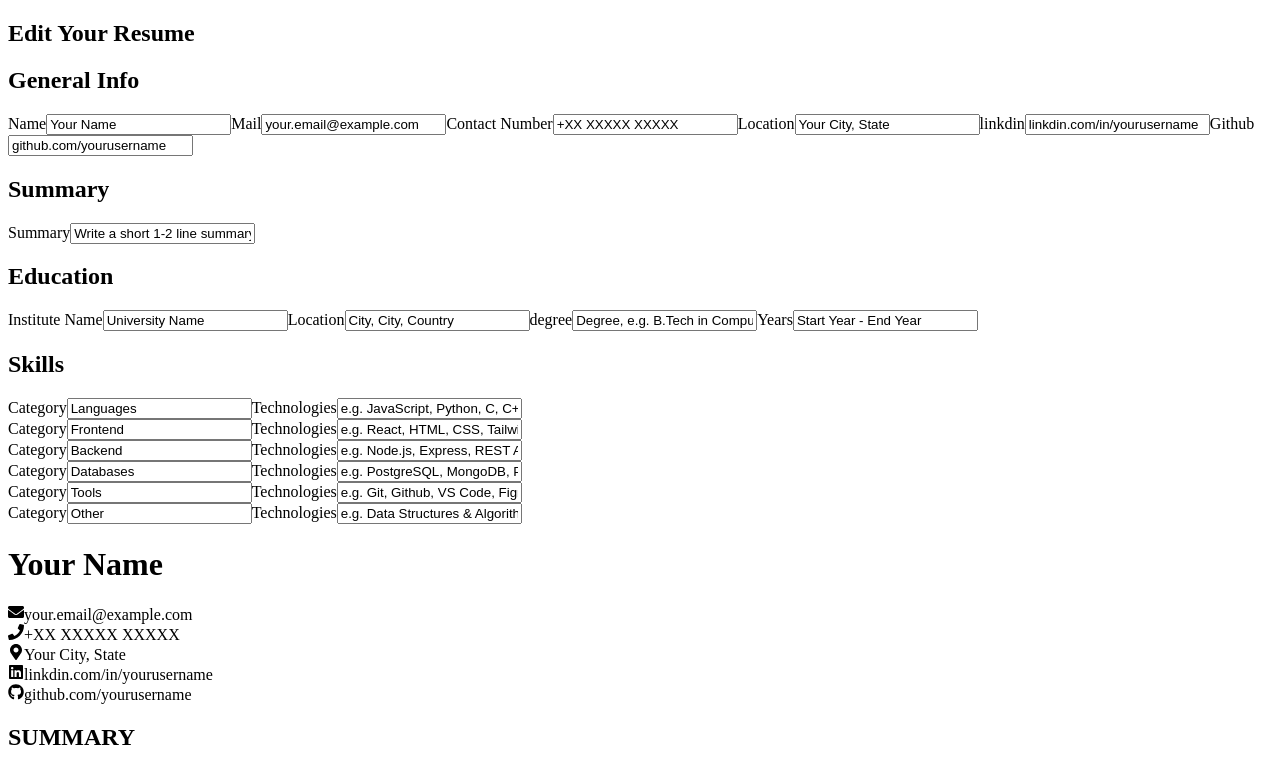
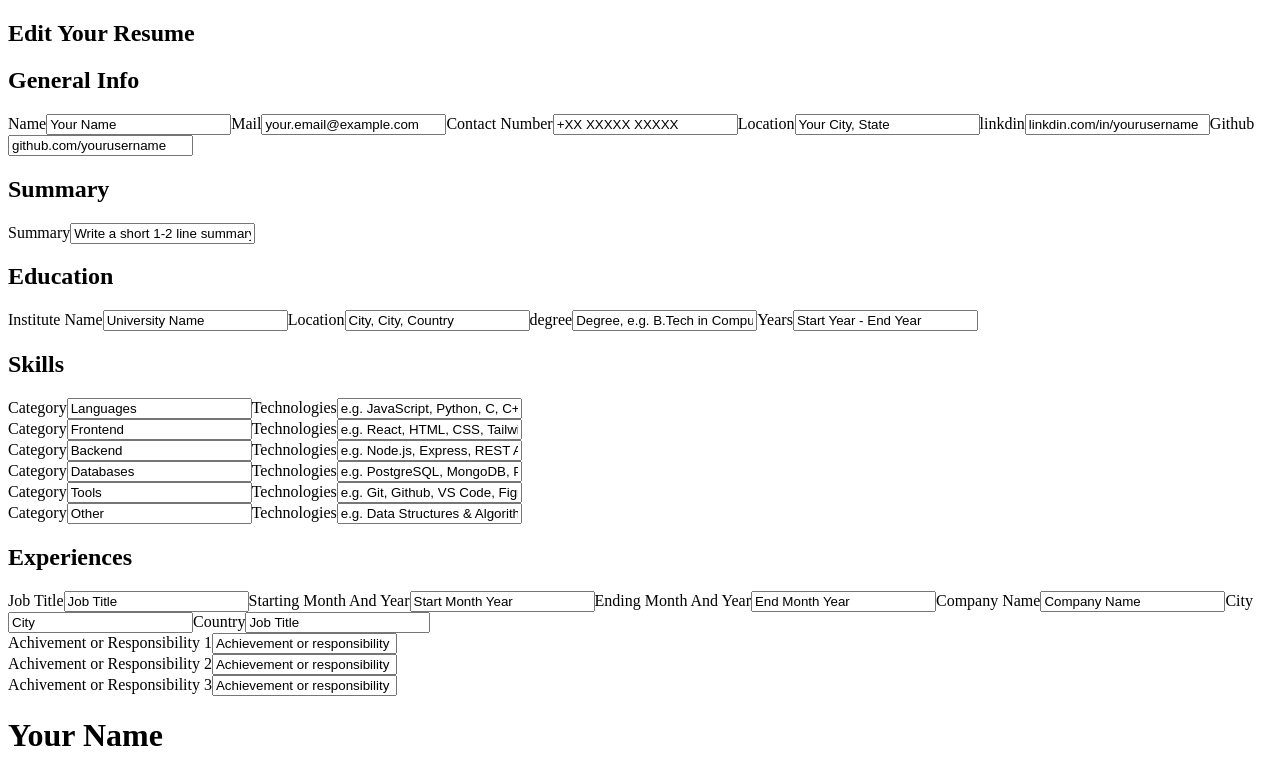
Before and after one commit to akshat-tyagi1/cvv-application, a React (Vite) app: page / in a window 1280 px wide. Shown: the top 771 px of the page. Built offline with nearby package versions, Linux system fonts and the light colour scheme.

Commit message:
feat: add experiences form

```diff
--- a/src/App.jsx
+++ b/src/App.jsx
@@ -18,7 +18,9 @@ function App() {
     github: "github.com/yourusername",
   });
 
-  const [summary, setSummary] = useState("Write a short 1-2 line summary about yourself, your interests, and what you're looking for.")
+  const [summary, setSummary] = useState(
+    "Write a short 1-2 line summary about yourself, your interests, and what you're looking for.",
+  );
 
   const [education, setEducation] = useState([
     {
@@ -169,12 +171,23 @@ function App() {
 
   return (
     <div>
-      <Sidebar generalInfo={generalInfo} setGeneralInfo={setGeneralInfo} summary={summary} setSummary={setSummary} education={education} setEducation={setEducation} skills={skills} setSkills={setSkills}/>
+      <Sidebar
+        generalInfo={generalInfo}
+        setGeneralInfo={setGeneralInfo}
+        summary={summary}
+        setSummary={setSummary}
+        education={education}
+        setEducation={setEducation}
+        skills={skills}
+        setSkills={setSkills}
+        experiences={experiences}
+        setExperiences={setExperiences}
+      />
       <GeneralInfo generalInfo={generalInfo} />
       <Summary summary={summary} />
       <Education education={education} />
       <Skills skills={skills} />
-      <Experience expereinces={experiences} />
+      <Experience experiences={experiences} />
       <Projects projects={projects} />
       <Achievements achievements={achievements} />
     </div>
--- a/src/components/experience.jsx
+++ b/src/components/experience.jsx
@@ -1,9 +1,9 @@
-function Experience({ expereinces }) {
+function Experience({ experiences }) {
   return (
     <section className="resume-section">
       <h2>Experience</h2>
 
-      {expereinces.map(
+      {experiences.map(
         ({
           id,
           title,
--- /dev/null
+++ b/src/components/experienceForm.jsx
@@ -0,0 +1,119 @@
+function ExperienceForm({ experiences, setExperiences }) {
+  return (
+    <div>
+      {experiences.map(
+        ({
+          id,
+          title,
+          startMonthYear,
+          endMonthYear,
+          companyName,
+          city,
+          country,
+          pointers,
+        }) => (
+          <div key={id}>
+            <label htmlFor="">Job Title</label>
+            <input
+              type="text"
+              value={title}
+              onChange={(e) =>
+                experiences.map((experience) =>
+                  experience.id === id
+                    ? { ...experience, title: e.target.value }
+                    : experience,
+                )
+              }
+            />
+
+            <label htmlFor="">Starting Month And Year</label>
+            <input
+              type="text"
+              value={startMonthYear}
+              onChange={(e) =>
+                experiences.map((experience) =>
+                  experience.id === id
+                    ? { ...experience, startMonthYear: e.target.value }
+                    : experience,
+                )
+              }
+            />
+
+            <label htmlFor="">Ending Month And Year</label>
+            <input
+              type="text"
+              value={endMonthYear}
+              onChange={(e) =>
+                experiences.map((experience) =>
+                  experience.id === id
+                    ? { ...experience, endMonthYear: e.target.value }
+                    : experience,
+                )
+              }
+            />
+
+            <label htmlFor="">Company Name</label>
+            <input
+              type="text"
+              value={companyName}
+              onChange={(e) =>
+                experiences.map((experience) =>
+                  experience.id === id
+                    ? { ...experience, companyName: e.target.value }
+                    : experience,
+                )
+              }
+            />
+
+            <label htmlFor="">City</label>
+            <input
+              type="text"
+              value={city}
+              onChange={(e) =>
+                experiences.map((experience) =>
+                  experience.id === id
+                    ? { ...experience, city: e.target.value }
+                    : experience,
+                )
+              }
+            />
+
+            <label htmlFor="">Country</label>
+            <input
+              type="text"
+              value={title}
+              onChange={(e) =>
+                experiences.map((experience) =>
+                  experience.id === id
+                    ? { ...experience, country: e.target.value }
+                    : experience,
+                )
+              }
+            />
+
+            {pointers.map(({ id, text }, index) => (
+              <div key={id}>
+                <label htmlFor="">
+                  Achivement or Responsibility {index + 1}
+                </label>
+                <input
+                  type="text"
+                  value={text}
+                  onChange={(e) =>
+                    experiences.pointers.map((pointer) =>
+                      pointers.id === id
+                        ? { ...pointer, text: e.target.value }
+                        : pointer,
+                    )
+                  }
+                />
+              </div>
+            ))}
+          </div>
+        ),
+      )}
+    </div>
+  );
+}
+
+export default ExperienceForm;
--- a/src/components/sidebar.jsx
+++ b/src/components/sidebar.jsx
@@ -2,6 +2,7 @@ import GeneralInfoForm from "./generalInfoForm";
 import SummaryForm from "./summaryForm";
 import EducationForm from "./educationForm";
 import SkillsForm from "./skillsForm";
+import ExperienceForm from "./experienceForm";
 
 function Sidebar({
   generalInfo,
@@ -11,8 +12,11 @@ function Sidebar({
   education,
   setEducation,
   skills,
-  setSkills
+  setSkills,
+  experiences,
+  setExperiences
 }) {
+    console.log(experiences);
   return (
     <div>
       <h2>Edit Your Resume</h2>
@@ -32,6 +36,9 @@ function Sidebar({
 
         <h2>Skills</h2>
         <SkillsForm skills={skills} setSkills={setSkills} />
+
+        <h2>Experiences</h2>
+        <ExperienceForm experiences={experiences} setExperiences={setExperiences} />
       </form>
     </div>
   );
```
